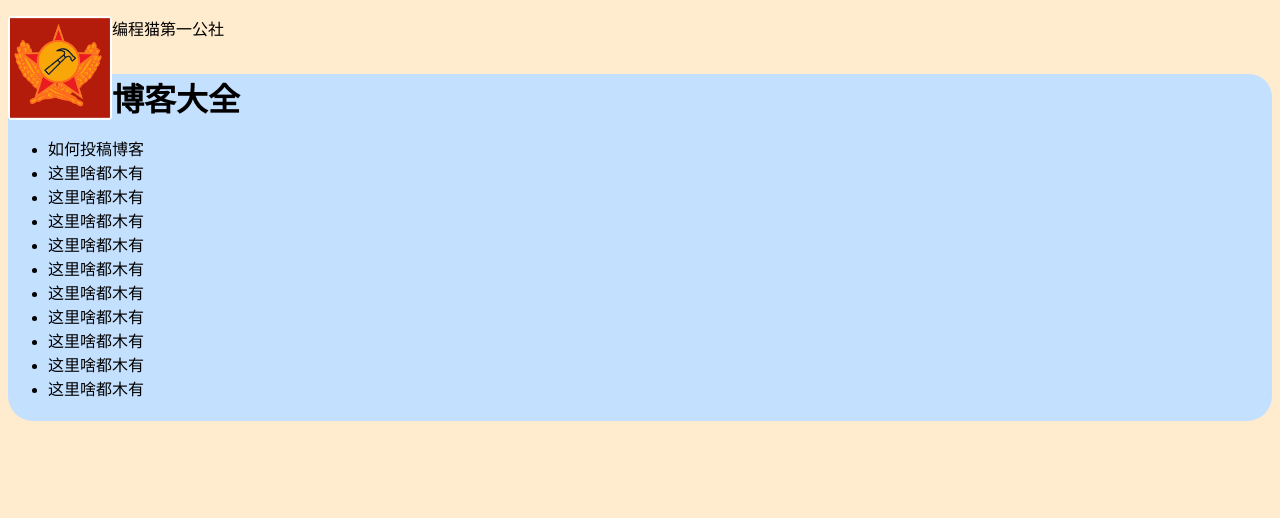
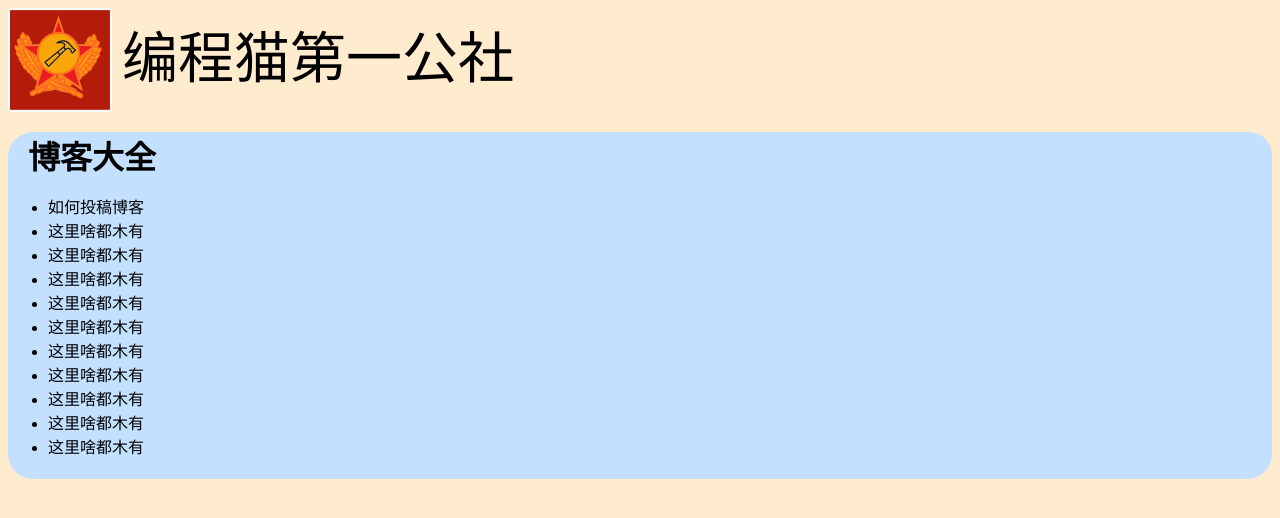
Before and after one commit to Dogkun/gzs, a plain HTML site: page index.html in a window 1280 px wide. Drawn offline with Linux system fonts and the light colour scheme.

Commit message:
Update index.css

```diff
--- a/index.css
+++ b/index.css
@@ -2,7 +2,7 @@ body{
     background-color: blanchedalmond;
 }
 
-#xinxi {
+#ti {
     border-radius: 15px;
     margin: 0px;
 }
@@ -22,7 +22,7 @@ body{
 }
 
 
-#xinxi .jianjie {
+#ti .jianjie {
     display: inline-block;
     margin: 5px 0px 20px 10px;
     font-size: 56px;
```
